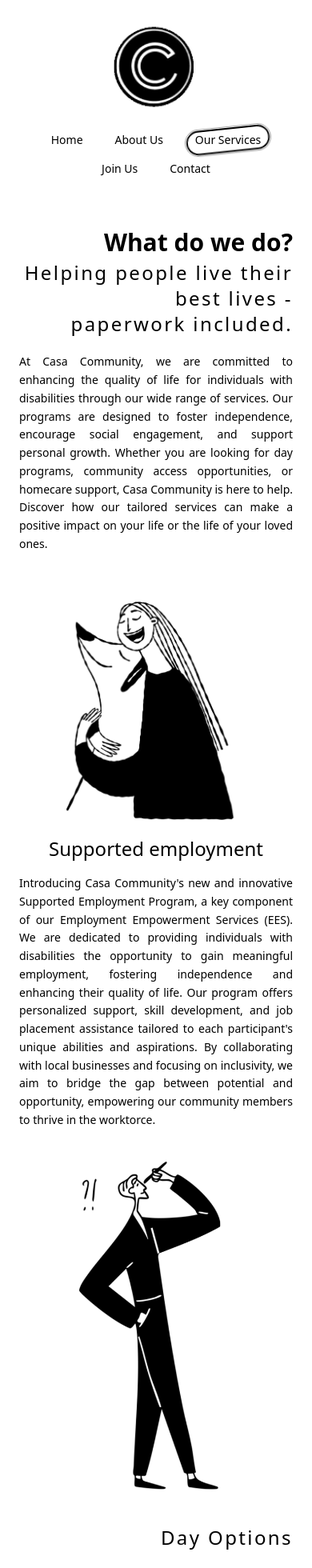
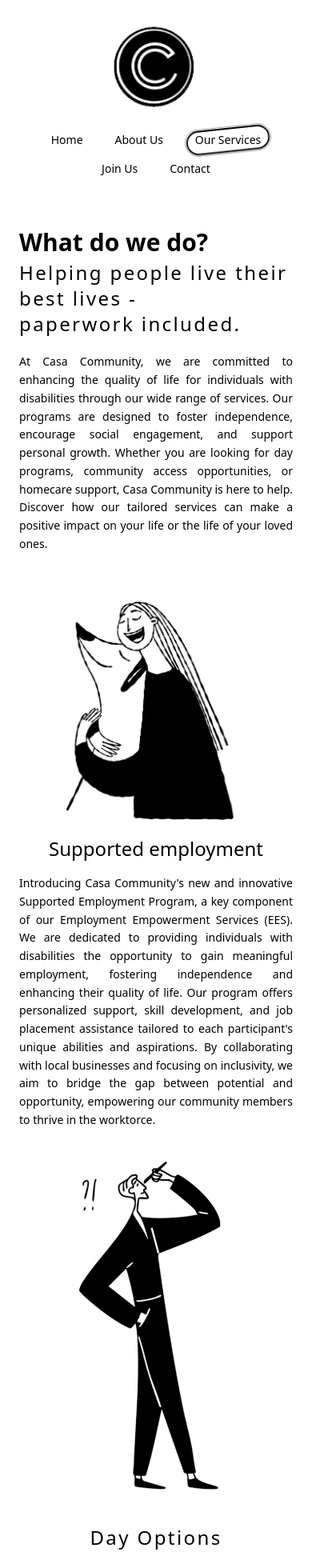
Before and after one commit to auxoratech/casa-website, a React (Vite) app: page /#/services in a window 390 px wide. Shown: the top 1960 px of the page at 80% size. Built offline with nearby package versions, Linux system fonts and the light colour scheme.

Commit message:
additional responsiveness

```diff
--- a/src/pages/about/WhyChooseCasa.tsx
+++ b/src/pages/about/WhyChooseCasa.tsx
@@ -8,11 +8,11 @@ export default function WhyChooseCasa() {
       </div>
 
       <div className="max-w-xl text-center md:text-left">
-        <h1 className="text-3xl text-end sm:text-4xl font-bold">
+        <h1 className="text-3xl md:text-end sm:text-4xl font-bold">
           Why Choose Casa Community?
         </h1>
 
-        <h2 className="text-2xl tracking-widest sm:text-3xl text-end  font-light mt-1">
+        <h2 className="text-2xl tracking-widest sm:text-3xl md:text-end  font-light mt-1">
           Care with structure. And soul.
         </h2>
 
--- a/src/pages/joinUs/CommunitySupportWorker.tsx
+++ b/src/pages/joinUs/CommunitySupportWorker.tsx
@@ -12,7 +12,7 @@ export default function CommunitySupportWorker() {
           Key responsibilities
         </h2>
 
-        <ul className="mt-4 space-y-2 list-disc  max-w-md text-justify list-inside  text-sm sm:text-base">
+        <ul className="mt-4 space-y-2 list-disc list-inside max-w-md mx-auto md:mx-0 text-justify text-sm sm:text-base">
           <li>
             Assist community members with daily activities and personal care
             needs.
--- a/src/pages/joinUs/ComplianceOfficer.tsx
+++ b/src/pages/joinUs/ComplianceOfficer.tsx
@@ -3,11 +3,11 @@ export default function ComplianceOfficer() {
   return (
     <section className="flex flex-col max-w-4xl md:flex-row items-center justify-center gap-10 md:gap-16 px-6 mt-10">
       <div className="max-w-xl text-center md:text-left">
-        <h1 className=" text-end text-4xl sm:text-5xl font-bold">
+        <h1 className=" md:text-end text-4xl sm:text-5xl font-bold">
           Compliance Officer
         </h1>
 
-        <h2 className="text-2xl tracking-widest sm:text-3xl text-end  font-light mt-1">
+        <h2 className="text-2xl tracking-widest sm:text-3xl md:text-end  font-light mt-1">
           Key responsibilities
         </h2>
         <ul className="mt-4 space-y-2 list-disc  max-w-md text-justify list-inside  text-sm sm:text-base">
--- a/src/pages/joinUs/ProductionTech.tsx
+++ b/src/pages/joinUs/ProductionTech.tsx
@@ -7,6 +7,7 @@ export default function ProductionTech() {
       </div>
 
       <div className="max-w-xl text-center md:text-left">
+        <div className="flex flex-col items-center">
           <h1 className="font-bold w-fit mx-auto md:mx-0">
             <span className="block text-4xl sm:text-5xl font-semibold">
               Production Tech
@@ -18,7 +19,7 @@ export default function ProductionTech() {
           <h2 className="text-2xl mt-5 tracking-widest sm:text-3xl">
             Home & Community Care
           </h2>
-
+        </div>
         <ul className="mt-4 space-y-2 list-disc  max-w-md text-justify list-inside  text-sm sm:text-base">
           <li>
             Assist in the production of ceramic products, ensuring quality and
--- a/src/pages/joinUs/SupportWorker.tsx
+++ b/src/pages/joinUs/SupportWorker.tsx
@@ -8,11 +8,11 @@ export default function SupportWorker() {
       </div>
 
       <div className="max-w-xl text-center md:text-left">
-        <h1 className=" text-end text-4xl sm:text-5xl font-bold">
+        <h1 className=" md:text-end text-4xl sm:text-5xl font-bold">
           Support Worker
         </h1>
 
-        <h2 className="text-2xl tracking-widest sm:text-3xl text-end  font-light mt-1">
+        <h2 className="text-2xl tracking-widest sm:text-3xl md:text-end  font-light mt-1">
           Key responsibilities
         </h2>
         <ul className="mt-4 space-y-2 list-disc  max-w-md text-justify list-inside  text-sm sm:text-base">
--- a/src/pages/services/DayOptions.tsx
+++ b/src/pages/services/DayOptions.tsx
@@ -8,7 +8,7 @@ export default function DayOptions() {
       </div>
 
       <div className="max-w-xl text-center md:text-left">
-        <h2 className="text-2xl tracking-widest sm:text-3xl text-end  font-light mt-1">
+        <h2 className="text-2xl tracking-widest sm:text-3xl md:text-end  font-light mt-1">
           Day Options
         </h2>
 
--- a/src/pages/services/HomeCommunity.tsx
+++ b/src/pages/services/HomeCommunity.tsx
@@ -8,7 +8,7 @@ export default function HomeCommunity() {
       </div>
 
       <div className="max-w-xl text-center md:text-left">
-        <h2 className="text-2xl tracking-widest sm:text-3xl text-end  font-light mt-1">
+        <h2 className="text-2xl tracking-widest sm:text-3xl md:text-end  font-light mt-1">
           Home & Community Care
         </h2>
 
--- a/src/pages/services/WhatDoWeDo.tsx
+++ b/src/pages/services/WhatDoWeDo.tsx
@@ -2,10 +2,10 @@ export default function WhatDoWeDo() {
   return (
     <section className="px-6 mt-10">
       <div className="mx-auto max-w-4xl">
-        <h1 className="text-3xl text-end sm:text-4xl font-bold">
+        <h1 className="text-3xl md:text-end sm:text-4xl font-bold">
           What do we do?
         </h1>
-        <h2 className="text-2xl tracking-widest sm:text-3xl text-end font-light mt-1">
+        <h2 className="text-2xl tracking-widest sm:text-3xl md:text-end font-light mt-1">
           Helping people live their best lives - <br />
           paperwork included.
         </h2>
```
Lines whose indentation alone changed are shown as unchanged.
